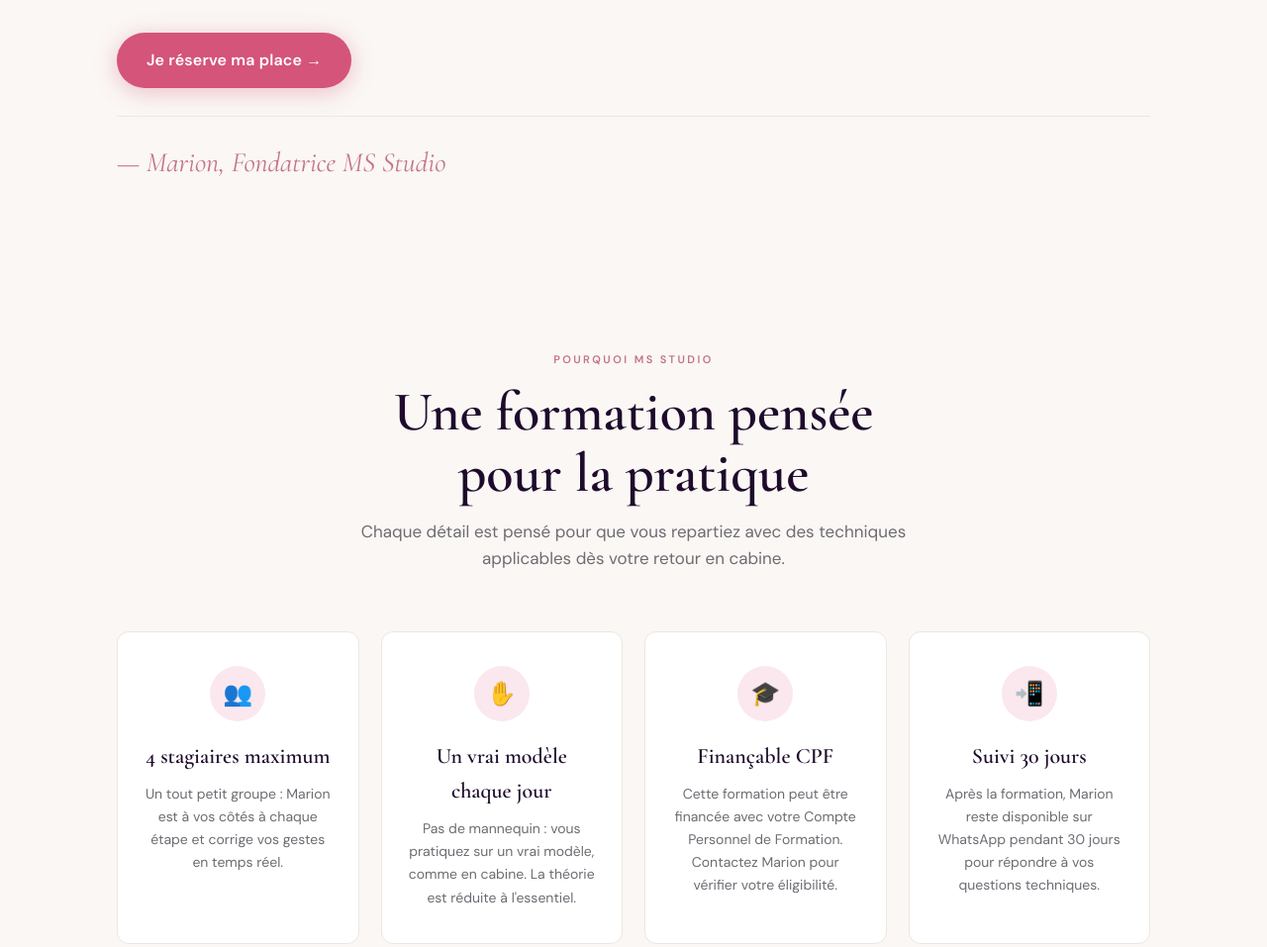
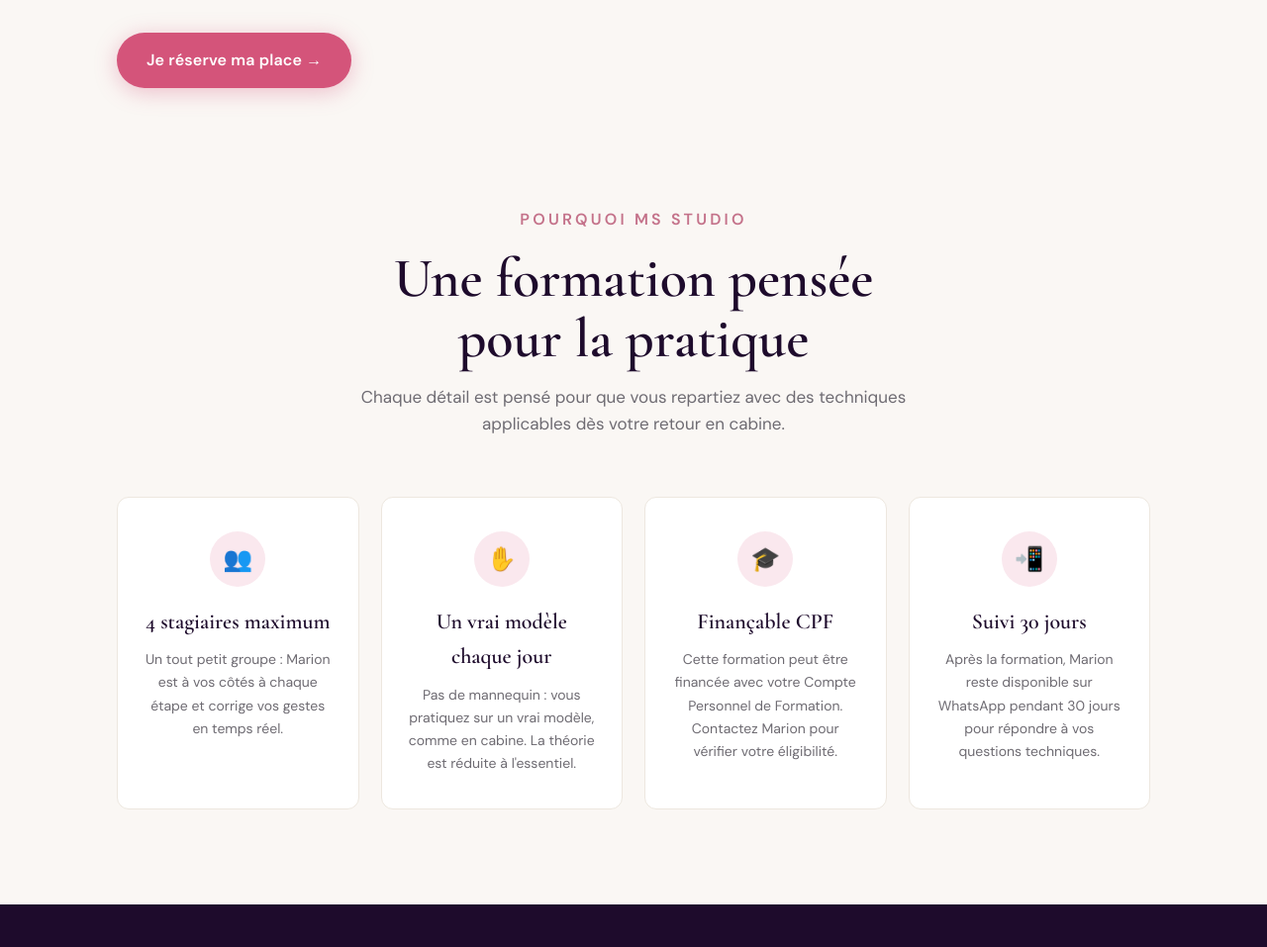
Before and after one commit to MSStudioAntibes/MSStudio, a plain HTML site: page index.html in a window 1280 px wide. Shown: the part 2211-3168 px from the top of the page at 99% size. Drawn offline with nearby package versions, Linux system fonts and the light colour scheme.

Commit message:
Add files via upload

```diff
--- a/index.html
+++ b/index.html
@@ -70,6 +70,8 @@ img{max-width:100%;display:block}
 .hero::before{content:'';position:absolute;inset:0;background:radial-gradient(ellipse at 68% 45%,rgba(196,114,138,.18) 0%,transparent 60%)}
 .h-grid{display:grid;grid-template-columns:1fr 1fr;gap:60px;align-items:center;position:relative;z-index:1}
 .hero .ey{color:var(--rose-l)}
+.ey.ey-lg{font-size:16px;letter-spacing:.2em;margin-bottom:16px}
+@media(max-width:600px){.ey.ey-lg{font-size:14px}}
 .h1{font-family:var(--fd);font-size:clamp(42px,6vw,80px);font-weight:600;line-height:1.05;color:#fff;margin-bottom:22px}
 .h1 em{font-style:italic;color:var(--rose-l)}
 .h-head{position:relative;z-index:1;margin-bottom:48px}
@@ -109,7 +111,7 @@ img{max-width:100%;display:block}
 @media(max-width:600px){.marion-creds{grid-template-columns:1fr}}
 
 /* ── USP */
-.usp{padding:var(--pad) 0;background:var(--cream)}
+.usp{padding:calc(var(--pad) * .5) 0 var(--pad);background:var(--cream)}
 .usp-g{display:grid;grid-template-columns:repeat(4,1fr);gap:22px}
 .uc{background:#fff;border:1px solid var(--sand);border-radius:var(--r);padding:34px 26px;text-align:center;transition:all .3s ease}
 .uc:hover{transform:translateY(-6px);box-shadow:0 14px 44px rgba(30,11,44,.1);border-color:var(--rose-l)}
@@ -486,7 +488,6 @@ mark.todo{background:#FFE58A;color:#5D4037;padding:1px 6px;border-radius:4px;fon
           </div>
         </div>
         <a href="#formulaire" class="btn btn-coral">Je réserve ma place →</a>
-        <p class="marion-sig">— Marion, Fondatrice MS Studio</p>
       </div>
   </div>
 </section>
@@ -496,7 +497,7 @@ mark.todo{background:#FFE58A;color:#5D4037;padding:1px 6px;border-radius:4px;fon
 <section class="usp">
   <div class="c">
     <div class="sh rv">
-      <span class="ey">Pourquoi MS Studio</span>
+      <span class="ey ey-lg">Pourquoi MS Studio</span>
       <h2>Une formation pensée<br>pour la pratique</h2>
       <p>Chaque détail est pensé pour que vous repartiez avec des techniques applicables dès votre retour en cabine.</p>
     </div>
```
